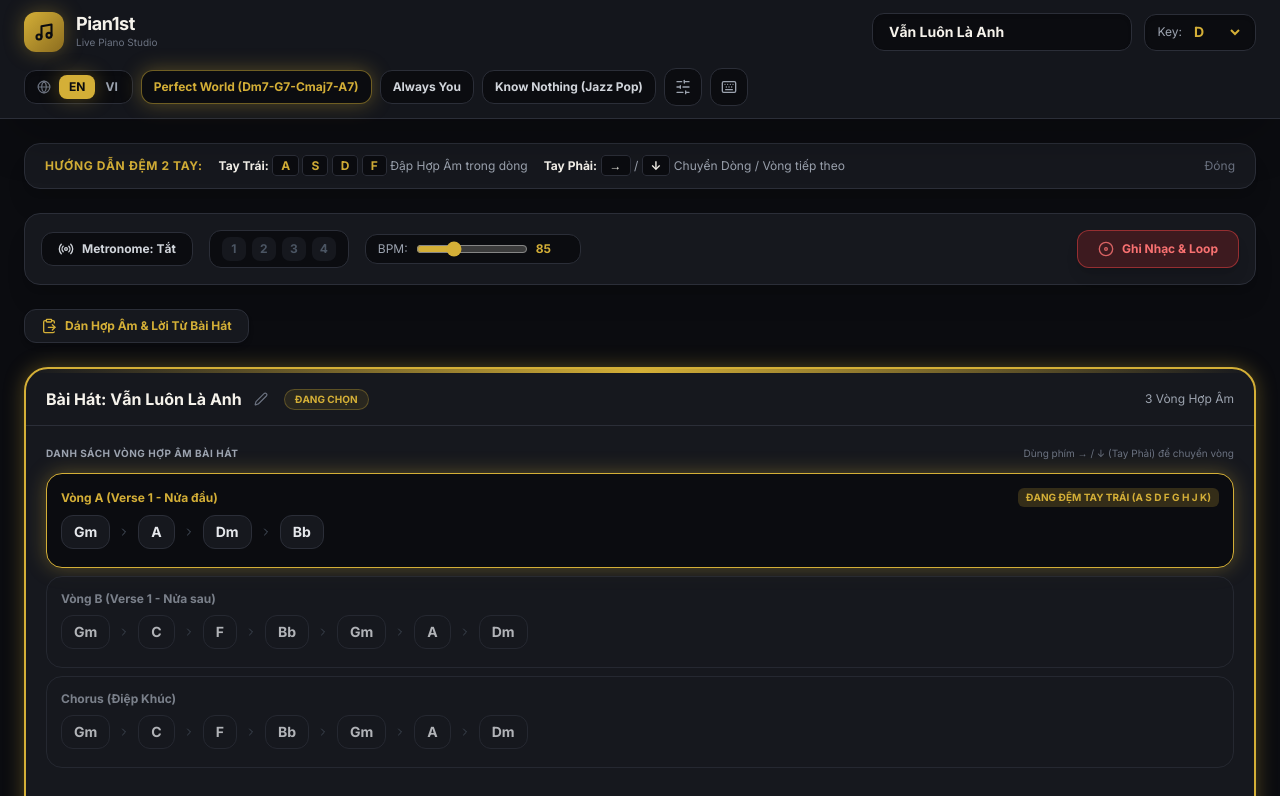
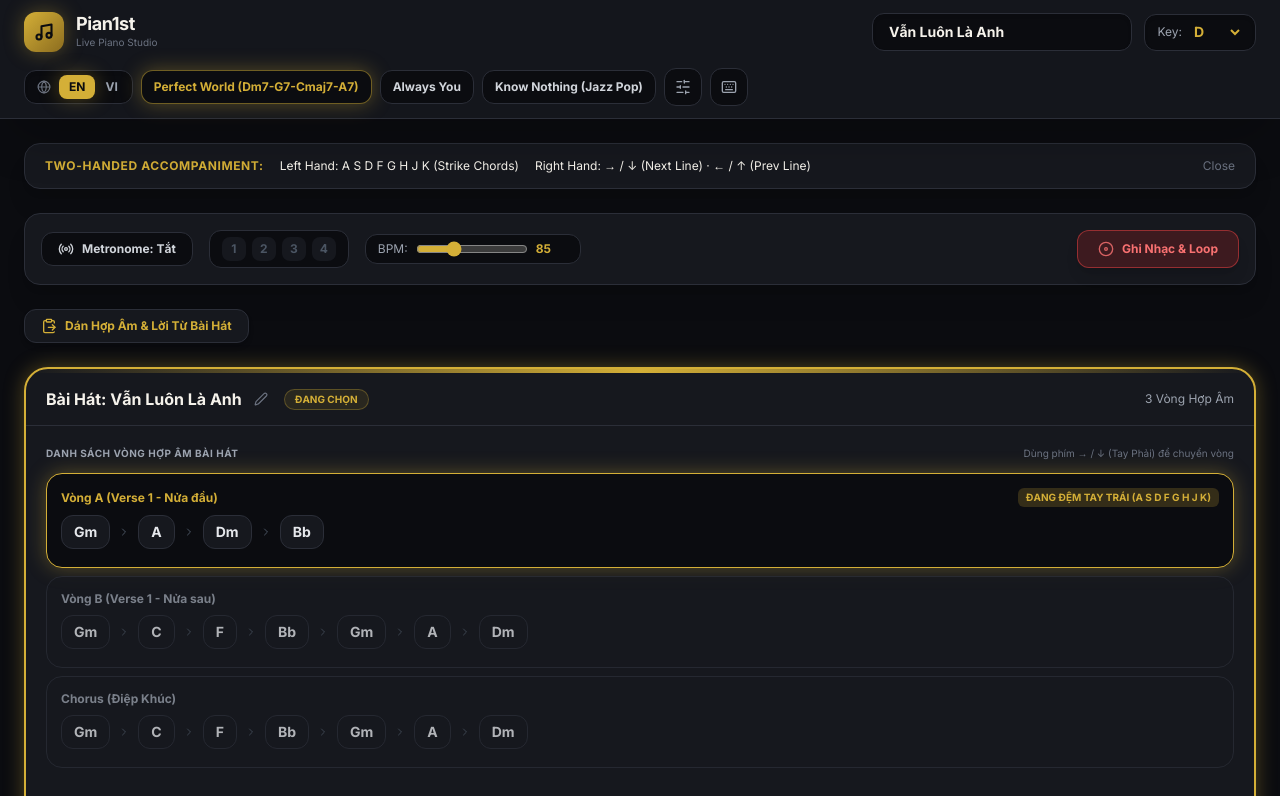
Before and after one commit to tuwang2301/pian1st, a Next.js app: page / in a window 1280 px wide. Shown: the top 796 px of the page. Built offline with nearby package versions, Linux system fonts and the light colour scheme.

Commit message:
feat(i18n): translate and polish Keyboard Hints Banner

```diff
--- a/app/page.tsx
+++ b/app/page.tsx
@@ -164,15 +164,15 @@ export default function Home() {
         {showHints && (
           <div className="bg-[#16181E] border border-[#2B2E38] rounded-2xl px-5 py-3.5 flex items-center justify-between shadow-xl">
             <div className="flex items-center gap-4 flex-wrap text-xs font-mono text-gray-400">
-              <span className="text-[#D4AF37] font-bold uppercase tracking-wider">Hướng dẫn đệm 2 tay:</span>
-              <span><span className="text-[#F5F2EB] font-bold">Tay Trái:</span> <kbd className="bg-[#0B0C10] border border-[#2B2E38] px-2 py-0.5 rounded text-[#D4AF37] font-bold">A</kbd> <kbd className="bg-[#0B0C10] border border-[#2B2E38] px-2 py-0.5 rounded text-[#D4AF37] font-bold">S</kbd> <kbd className="bg-[#0B0C10] border border-[#2B2E38] px-2 py-0.5 rounded text-[#D4AF37] font-bold">D</kbd> <kbd className="bg-[#0B0C10] border border-[#2B2E38] px-2 py-0.5 rounded text-[#D4AF37] font-bold">F</kbd> Đập Hợp Âm trong dòng</span>
-              <span><span className="text-[#F5F2EB] font-bold">Tay Phải:</span> <kbd className="bg-[#0B0C10] border border-[#2B2E38] px-2 py-0.5 rounded text-[#F5F2EB] font-bold">→</kbd> / <kbd className="bg-[#0B0C10] border border-[#2B2E38] px-2 py-0.5 rounded text-[#F5F2EB] font-bold">↓</kbd> Chuyển Dòng / Vòng tiếp theo</span>
+              <span className="text-[#D4AF37] font-bold uppercase tracking-wider">{t.hintsTitle}</span>
+              <span className="text-[#F5F2EB]">{t.leftHandHint}</span>
+              <span className="text-[#F5F2EB]">{t.rightHandHint}</span>
             </div>
             <button
               onClick={() => setShowHints(false)}
               className="text-gray-500 hover:text-gray-300 transition-colors ml-3 text-xs font-mono"
             >
-              Đóng
+              {t.close}
             </button>
           </div>
         )}
```
